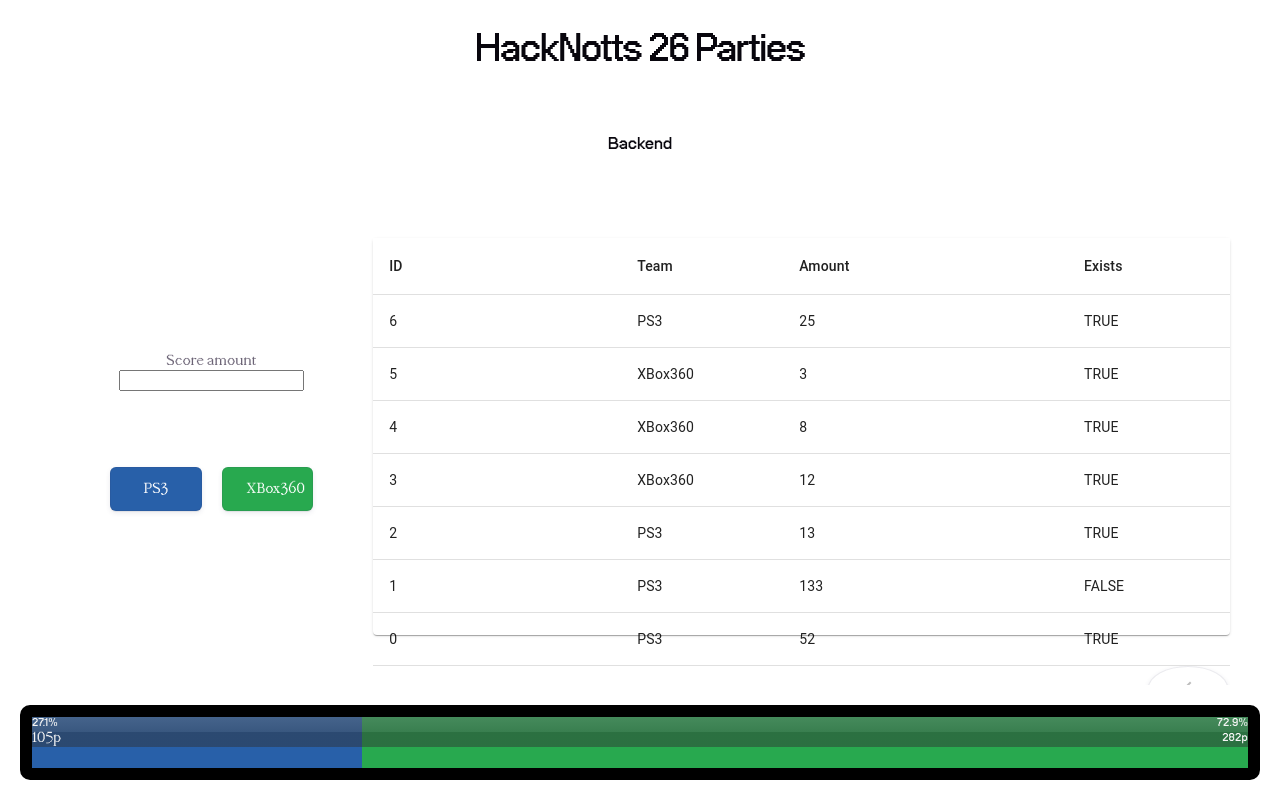
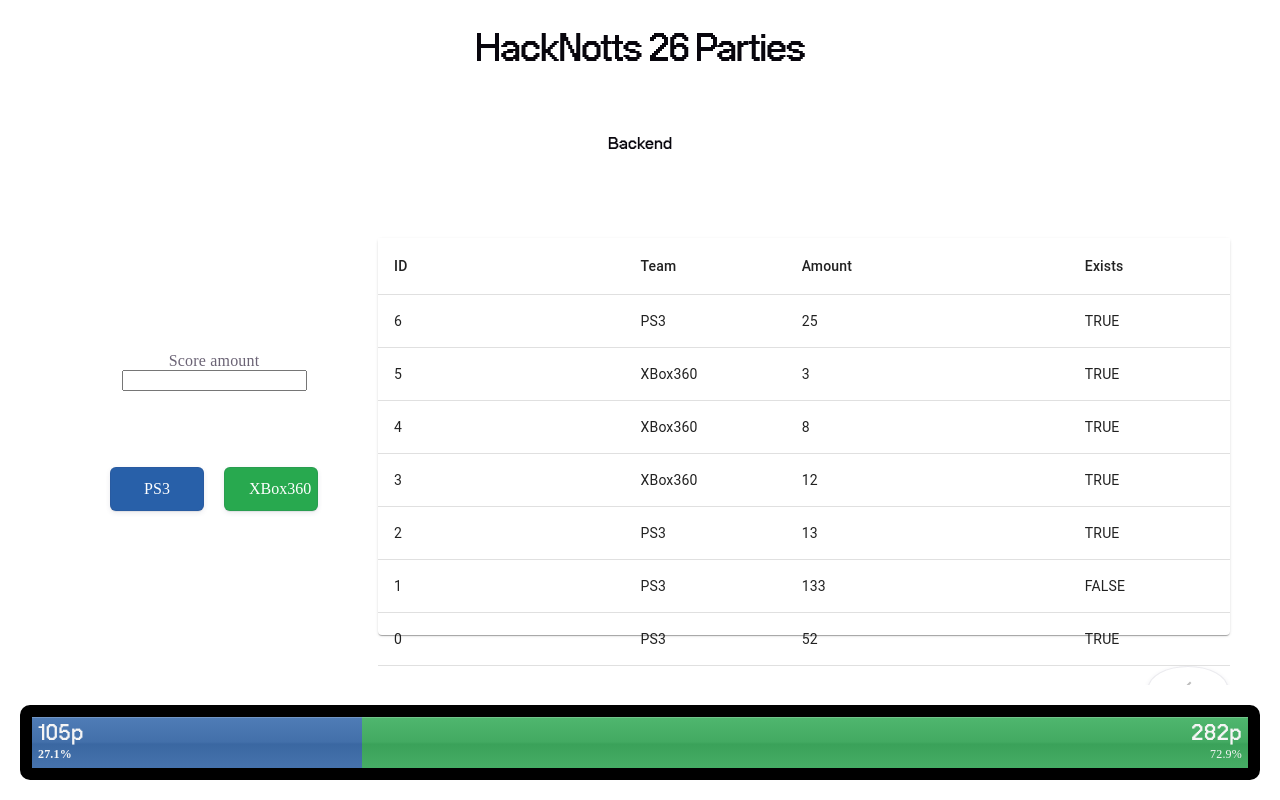
Before and after one commit to DataGraph1/hacknotts-parties, a React (Vite) app in the folder frontend/: page /admin in a window 1280 px wide. Built offline with nearby package versions, Linux system fonts and the light colour scheme.

Commit message:
- background covers all elements - scorebar updates from backend

```diff
--- a/frontend/src/App.jsx
+++ b/frontend/src/App.jsx
@@ -4,7 +4,7 @@
     Route,
 } from "react-router-dom";
 
-import Frontend from "./Viewer.jsx"
+import Viewer from "./Viewer.jsx"
 import Admin from "./Admin.jsx"
 import TestPage from "./test.jsx"
 
@@ -14,7 +14,7 @@
   return (
     <Router>
         <Routes>
-            <Route exact path="/" element={<Frontend />} />
+            <Route exact path="/" element={<Viewer />} />
             <Route path="/admin" element={<Admin />} />
             <Route path="/test" element={<TestPage />} />
         </Routes>
--- /dev/null
+++ b/frontend/src/Viewer.css
@@ -0,0 +1,38 @@
+.bg {
+  position: relative;
+  display: flex;
+  flex-direction: column;
+  overflow: hidden;
+  isolation: isolate;
+  background:
+    radial-gradient(circle at 20% 20%, rgba(125, 214, 255, 0.38), transparent 25%),
+    radial-gradient(circle at 80% 15%, rgba(113, 152, 255, 0.25), transparent 30%),
+    linear-gradient(135deg, #061926 0%, #0d3553 42%, #0d6f8d 100%);
+}
+
+.bggrid {
+  position: absolute;
+  inset: 0;
+  background-image:
+    linear-gradient(rgba(255, 255, 255, 0.12) 1px, transparent 1px),
+    linear-gradient(90deg, rgba(255, 255, 255, 0.12) 1px, transparent 1px);
+  background-size: 32px 32px;
+  opacity: 0.4;
+  mask-image: linear-gradient(to bottom, rgba(0, 0, 0, 1), rgba(0, 0, 0, 0.1));
+  pointer-events: none;
+}
+
+.bg::before {
+  content: "";
+  position: absolute;
+  top: -18rem;
+  right: -14rem;
+  width: 42rem;
+  height: 42rem;
+  border: 1px solid rgba(215, 252, 255, 0.22);
+  border-radius: 50%;
+  box-shadow:
+    0 0 0 7rem rgba(215, 252, 255, 0.03),
+    0 0 0 14rem rgba(215, 252, 255, 0.02);
+  pointer-events: none;
+}
--- a/frontend/src/Viewer.jsx
+++ b/frontend/src/Viewer.jsx
@@ -1,26 +1,64 @@
 import Header from "./components/Header.jsx"
 import Visualiser from "./components/Visualiser.jsx"
 import ScoreBar from "./components/ScoreBar.jsx"
+import { useState } from "react";
+import './Viewer.css'
 
 
-export default function Frontend() {
+export default function Viewer() {
+    const [leftPoints, setLeftPoints] = useState(0);
+    const [rightPoints, setRightPoints] = useState(0);
+    let islands = [];
+
+    function httpGetAsync(theUrl, callback) {
+        var xmlHttp = new XMLHttpRequest();
+        xmlHttp.onreadystatechange = function() {
+            if (xmlHttp.readyState == 4 && xmlHttp.status == 200)
+                callback(xmlHttp.responseText);
+        }
+        xmlHttp.open("GET", theUrl, true); // true for asynchronous
+        xmlHttp.send(null);
+    }
+
+    function set_points_left(value) {
+        // console.log("LEFT: ", value)
+        setLeftPoints(parseInt(value))
+    }
+    function set_points_right(value) {
+        // console.log("RIGHT: ", value)
+        setRightPoints(parseInt(value))
+    }
+    function update_islands(value) {
+        value = JSON.parse(value)
+        islands = value
+    }
+
+    setInterval(PointUpdater, 2000);
+    function PointUpdater() {
+        httpGetAsync("http://localhost:8000/get_sum_points?name=PS2",   set_points_left)
+        httpGetAsync("http://localhost:8000/get_sum_points?name=Xbox",  set_points_right)
+        httpGetAsync("http://localhost:8000/get_islands",   update_islands)
+    }
+
+
     return (
-        <div style={{
+        <div className="bg" style={{
             height: "100vh",
             display: "flex",
             flexFlow: "column",
             }}>
+            <div className="bggrid"/>
+
             <Header/>
-
 
             <div style={{
                 flex: 1,
                 overflow: "auto",
             }}>
-                <Visualiser/>
+                <Visualiser val={islands}/>
             </div>
 
-            <ScoreBar left={105} right={282}/>
+            <ScoreBar left={leftPoints} right={rightPoints}/>
         </div>
     )
 };
--- a/frontend/src/components/ScoreBar.css
+++ b/frontend/src/components/ScoreBar.css
@@ -1,20 +1,20 @@
-p.small_text {
-  font-family: 'mondwest-reg';
+p.bold_text {
+  font-family: 'mondwest-bold';
+  font-size: 2rem;
 }
 
 p {
   color: whitesmoke;
-  font-family: 'mondwest-bold';
+  font-size: 0.75rem;
 }
 
 
 
 .aqua {
-  background-image: linear-gradient(
-    to bottom,
-    #66676977 0%,
-    #595A5C77 27%,
-    #4D4E5077 49%,
-    #2F2F3177 50%
-  );
+  min-height: 2.9rem;
+  padding-inline: 1rem;
+  border-color: #5b5b5b;
+  background: linear-gradient(180deg, #ededed33 0%, #adadad33 48%, #84848433 52%, #c0c0c033 100%);
+  box-shadow: inset 0 1px #ffffff33, 0 2px 5px rgba(67, 67, 67, 0.068);
+  color: #ffffff;
 }
--- a/frontend/src/components/ScoreBar.jsx
+++ b/frontend/src/components/ScoreBar.jsx
@@ -6,12 +6,12 @@
   right,
 }) {
   const teamLeft = {
-    "name": "PS3",
+    "name": "PS2",
     "colour": "#2860a9",
     "points": left,
   }
   const teamRight = {
-    "name": "Xbox 360",
+    "name": "Xbox",
     "colour": "#28a94f",
     "points": right,
   }
@@ -20,6 +20,7 @@
   const percent = total === 0 ? 50 : ((teamLeft.points / total) * 100).toFixed(1);
 
   return (
+    // colour background
     <div style={{
         padding: 20,
         boxSizing: "border-box",
@@ -43,30 +44,35 @@
       }}
 
     >
+      {/* shader over lay */}
       <div className="aqua" style={{
         display: "grid",
         gridTemplateColumns: "auto auto",
+        padding: 3,
       }}>
+        {/* left team text */}
         <div style={{
           textAlign: "left",
           display: "grid",
           gridTemplateColumns: "auto",
+          margin: 3,
         }}>
+          <div><p className='bold_text'>{teamLeft.points}p</p></div>
           <div><b><p>{percent}%</p></b></div>
-          <div><p className='small_text'>{teamLeft.points}p</p></div>
         </div>
 
+        {/* right team text */}
         <div style={{
           textAlign: "right",
           display: "grid",
           gridTemplateColumns: "auto",
+          margin: 3,
         }}>
+          <div><p className='bold_text'>{teamRight.points}p</p></div>
           <div><p>{100-percent}%</p></div>
-          <div><p>{teamRight.points}p</p></div>
         </div>
       </div>
     </div>
     </div>
-
   );
 }
--- a/frontend/src/components/Visualiser.css
+++ b/frontend/src/components/Visualiser.css
@@ -4,42 +4,3 @@
   height: 10%;
   margin: 0;
 }
-
-.bg {
-  position: relative;
-  display: flex;
-  flex-direction: column;
-  overflow: hidden;
-  isolation: isolate;
-  background:
-    radial-gradient(circle at 20% 20%, rgba(125, 214, 255, 0.38), transparent 25%),
-    radial-gradient(circle at 80% 15%, rgba(113, 152, 255, 0.25), transparent 30%),
-    linear-gradient(135deg, #061926 0%, #0d3553 42%, #0d6f8d 100%);
-}
-
-.bggrid {
-  position: absolute;
-  inset: 0;
-  background-image:
-    linear-gradient(rgba(255, 255, 255, 0.12) 1px, transparent 1px),
-    linear-gradient(90deg, rgba(255, 255, 255, 0.12) 1px, transparent 1px);
-  background-size: 32px 32px;
-  opacity: 0.4;
-  mask-image: linear-gradient(to bottom, rgba(0, 0, 0, 1), rgba(0, 0, 0, 0.1));
-  pointer-events: none;
-}
-
-.bg::before {
-  content: "";
-  position: absolute;
-  top: -18rem;
-  right: -14rem;
-  width: 42rem;
-  height: 42rem;
-  border: 1px solid rgba(215, 252, 255, 0.22);
-  border-radius: 50%;
-  box-shadow:
-    0 0 0 7rem rgba(215, 252, 255, 0.03),
-    0 0 0 14rem rgba(215, 252, 255, 0.02);
-  pointer-events: none;
-}
--- a/frontend/src/components/Visualiser.jsx
+++ b/frontend/src/components/Visualiser.jsx
@@ -95,7 +95,7 @@
 }
 
 
-export default function Visualiser() {
+export default function Visualiser(val) {
   const [islands, updateIslands] = useState([]);
 
   const addIsland = (teamNum, tilemapPos) => {
@@ -114,6 +114,11 @@
       },
     ]);
   };
+
+  // for (let coord of val) {
+  //   let teamNum = 0
+  //   if coord.
+  // }
 
   useEffect(() => {
     updateIslands(() => []); // fix for strict mode where it triggers all renders twice
@@ -148,13 +153,12 @@
 
 
   return (
-    <div className="bg" style={{
+    <div style={{
       width: "100%",
       height: "100%",
       display: "flex",
       flexDirection: "column",
     }}>
-      <div className="bggrid" />
       <Canvas
         style={{
           flex: 1,
--- a/frontend/src/index.css
+++ b/frontend/src/index.css
@@ -3,10 +3,10 @@
   src: url('/fonts/PPNeueBit-Bold.otf');
 }
 
-@font-face {
+/* @font-face {
   font-family: 'mondwest-reg';
   src: url('/fonts/PPMondwest-Regular.otf');
-}
+} */
 
 
 :root {
@@ -23,7 +23,7 @@
     rgba(0, 0, 0, 0.1) 0 10px 15px -3px, rgba(0, 0, 0, 0.05) 0 4px 6px -2px;
 
   font: 18px/145%;
-  font-family: 'mondwest-reg';
+  font-family: 'Tahoma, Verdana, Arial, sans-serif';
   letter-spacing: 0.18px;
   color-scheme: light dark;
   color: var(--text);
```
